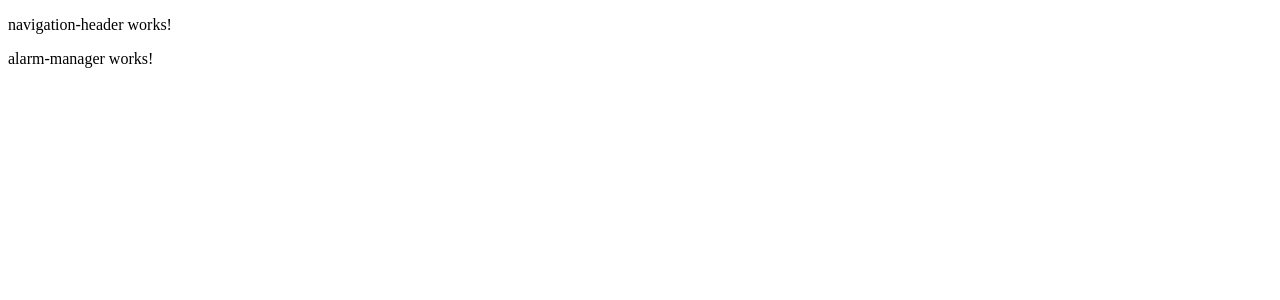
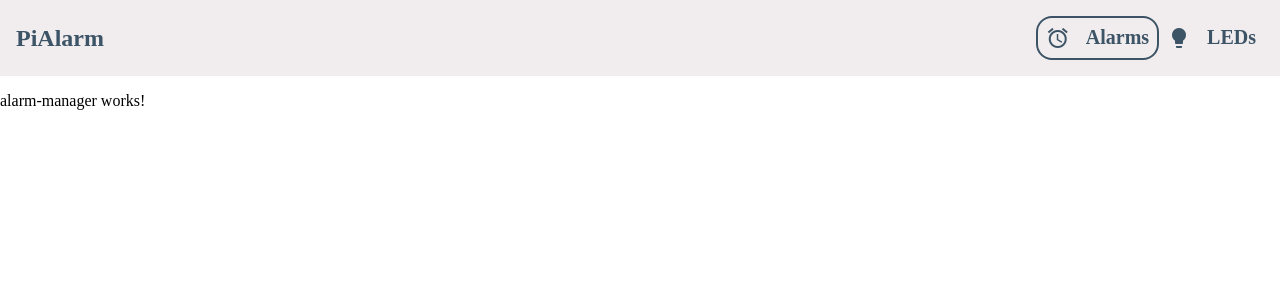
Before and after one commit to connorwagner/PiAlarm, an Angular app in the folder angular-ui/: page /alarm-manager in a window 1280 px wide. Shown: the top 300 px of the page. Built offline with nearby package versions, Linux system fonts and the light colour scheme.

Commit message:
Styled header

```diff
--- a/angular-ui/package.json
+++ b/angular-ui/package.json
@@ -16,6 +16,7 @@
     "@angular/compiler": "~11.2.6",
     "@angular/core": "~11.2.6",
     "@angular/forms": "~11.2.6",
+    "@angular/material": "^11.2.5",
     "@angular/platform-browser": "~11.2.6",
     "@angular/platform-browser-dynamic": "~11.2.6",
     "@angular/router": "~11.2.6",
--- a/angular-ui/src/app/app.module.ts
+++ b/angular-ui/src/app/app.module.ts
@@ -6,6 +6,7 @@ import { AppComponent } from './app.component';
 import { AlarmManagerComponent } from './components/alarm-manager/alarm-manager.component';
 import { LedManagerComponent } from './components/led-manager/led-manager.component';
 import { NavigationHeaderComponent } from './components/navigation-header/navigation-header.component';
+import { MatIconModule } from '@angular/material/icon';
 
 @NgModule({
   declarations: [
@@ -16,7 +17,8 @@ import { NavigationHeaderComponent } from './components/navigation-header/naviga
   ],
   imports: [
     BrowserModule,
-    AppRoutingModule
+    AppRoutingModule,
+    MatIconModule
   ],
   providers: [],
   bootstrap: [AppComponent]
--- a/angular-ui/src/app/components/navigation-header/navigation-header.component.html
+++ b/angular-ui/src/app/components/navigation-header/navigation-header.component.html
@@ -1 +1,17 @@
-<p>navigation-header works!</p>
+<nav role='navigation' class="main-nav" id="main-nav">
+  <h1>PiAlarm</h1>
+  <ul id="main-nav-list">
+    <li>
+      <a [routerLink]="['/alarm-manager']" [routerLinkActive]="['active']">
+        <mat-icon>alarm</mat-icon>
+        Alarms
+      </a>
+    </li>
+    <li>
+      <a [routerLink]="['/led-manager']" [routerLinkActive]="['active']">
+        <mat-icon>lightbulb</mat-icon>
+        LEDs
+      </a>
+    </li>
+  </ul>
+</nav>
--- a/angular-ui/src/app/components/navigation-header/navigation-header.component.scss
+++ b/angular-ui/src/app/components/navigation-header/navigation-header.component.scss
@@ -0,0 +1,60 @@
+@import "../../../styles.scss";
+
+.main-nav {
+  margin: 0;
+  padding: 0;
+
+  color: $color4;
+  background: $color5;
+
+  display: flex;
+  flex-flow: row nowrap;
+  align-items: center;
+  justify-content: space-evenly;
+
+  h1 {
+    margin: 1rem;
+    padding: 0;
+  }
+
+  ul {
+    margin: 1rem;
+    padding: 0;
+    width: 100%;
+    height: 100%;
+
+    list-style: none;
+
+    display: flex;
+    flex-flow: row wrap;
+    align-items: center;
+    justify-content: flex-end;
+  }
+
+  li {
+    display: inline-block;
+
+    a {
+      padding: 0.5rem;
+      font-size: 1.25rem;
+      max-width: 10rem;
+
+      font-weight: bold;
+      text-decoration: none;
+      color: inherit;
+
+      display: flex;
+      flex-flow: row nowrap;
+      justify-content: center;
+
+      mat-icon {
+        margin-right: 1rem;
+      }
+    }
+
+    & .active {
+      border: 0.15rem solid $color4;
+      border-radius: 1rem;
+    }
+  }
+}
--- a/angular-ui/src/index.html
+++ b/angular-ui/src/index.html
@@ -7,6 +7,7 @@
   <base href="/">
   <meta name="viewport" content="width=device-width, initial-scale=1">
   <link rel="icon" type="image/x-icon" href="favicon.ico">
+  <link href="https://fonts.googleapis.com/icon?family=Material+Icons" rel="stylesheet">
 </head>
 
 <body>
--- a/angular-ui/src/styles.scss
+++ b/angular-ui/src/styles.scss
@@ -1 +1,13 @@
 /* You can add global styles to this file, and also import other style files */
+$color1: #db4561;
+$color2: #686963;
+$color3: #8aa29e;
+$color4: #3d5467;
+$color5: #f1edee;
+
+html,
+body,
+app-root {
+  margin: 0;
+  padding: 0;
+}
```
Also changed, not shown: 1 other file (tests, documents, lock files or other folders).
